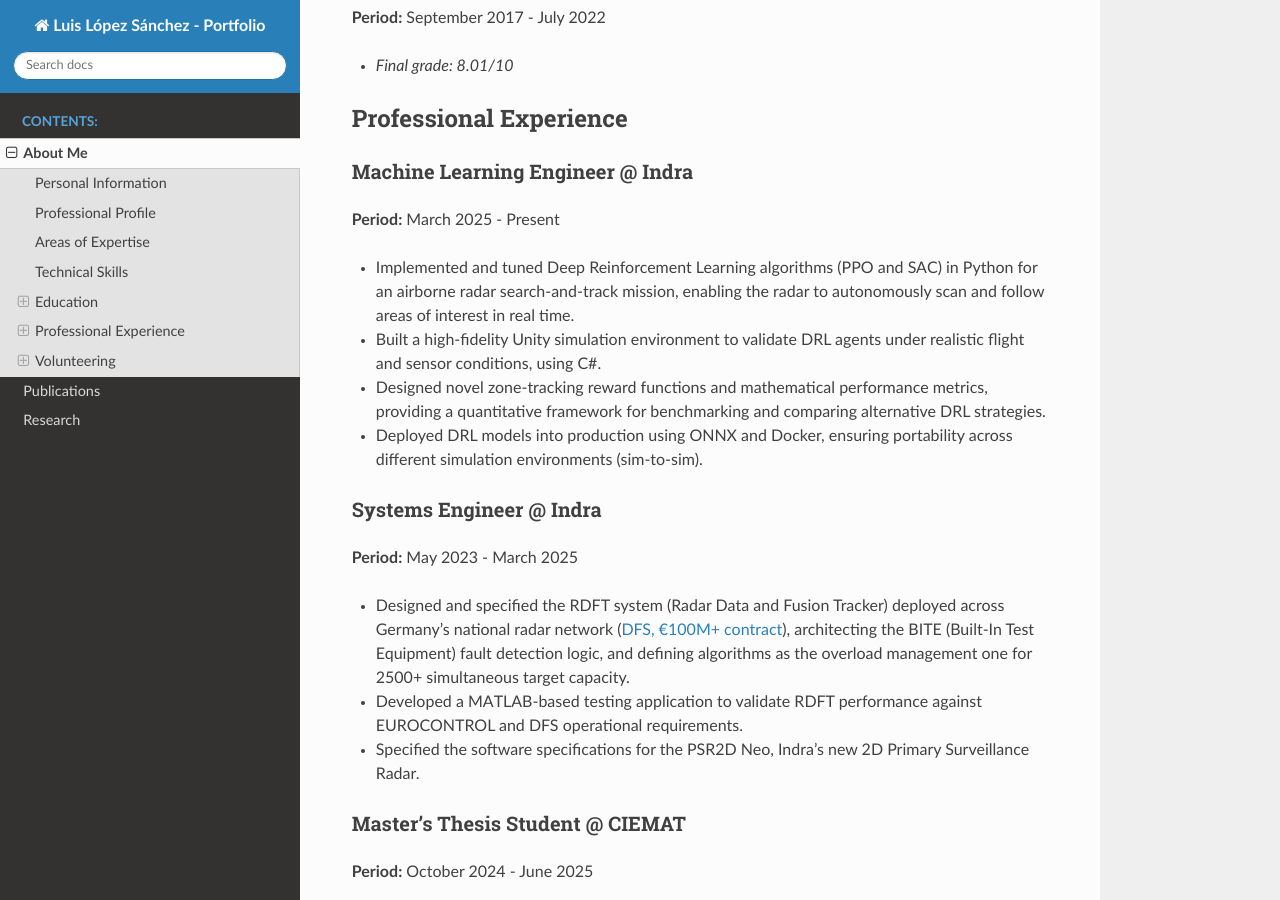
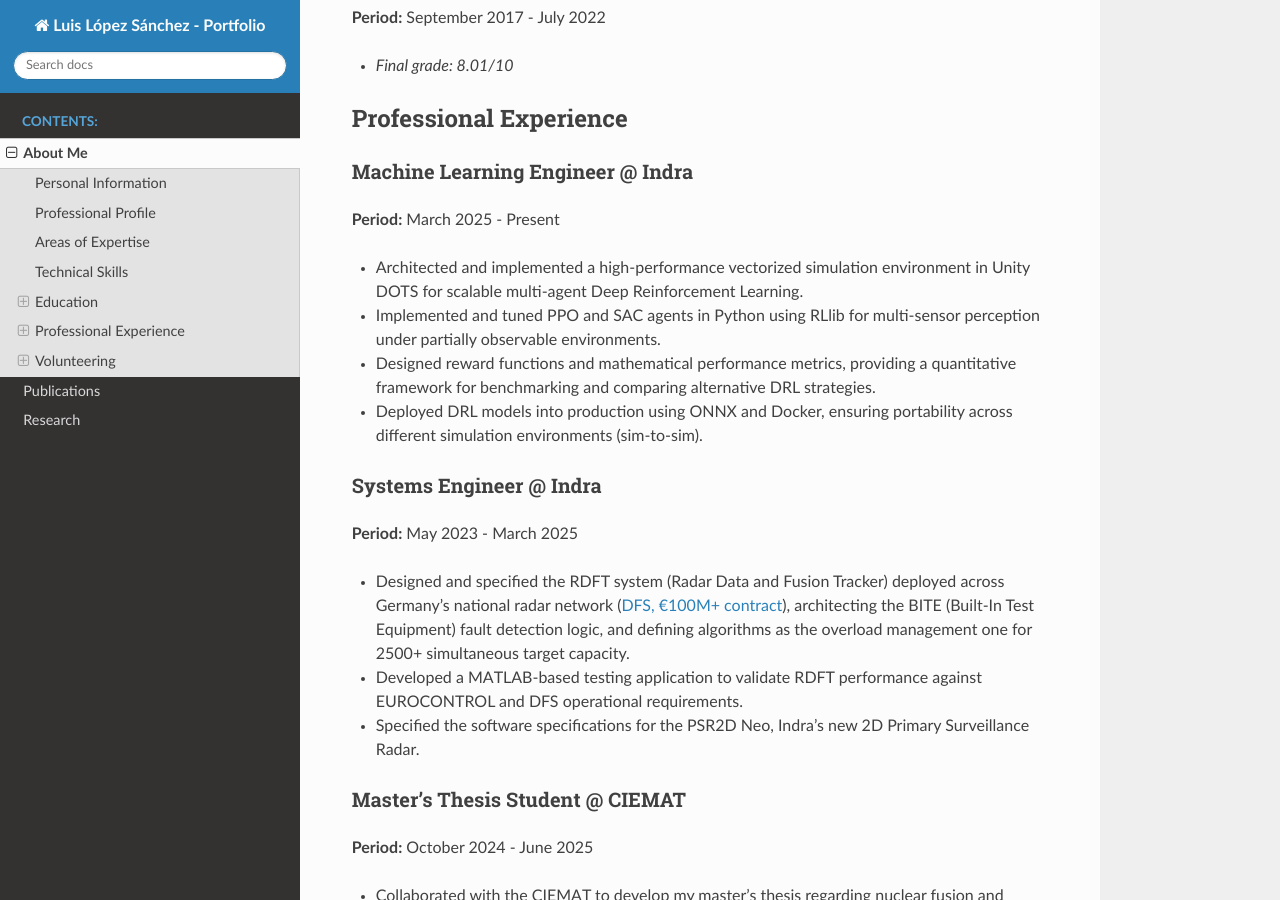
Before and after one commit to luilop13/portfolio, a Sphinx documentation site: the page built from source/about_me.rst, in a window 1280 px wide and 900 px high, scrolled down 1762 px. Built offline with Sphinx 7.4.7 and the Read the Docs theme 3.1.0, drawn with Linux system fonts in a browser that asks for light colours; some of the changed text lies outside the part shown.

Commit message:
Years of experience updated

```diff
--- a/source/about_me.rst
+++ b/source/about_me.rst
@@ -12,10 +12,10 @@ Personal Information
 Professional Profile
 --------------------
 
-Machine Learning Engineer with 2.5 years of overall experience in defense systems, radar technology,
-and applied machine learning. Currently specializing in Deep Reinforcement Learning at Indra
-with a proven track record in building production-ready ML solutions, from high-fidelity Unity
-simulations to ONNX/Docker deployments ensuring sim-to-sim portability.
+Machine Learning Engineer with 3+ years of experience in autonomous systems,
+scientific software, and applied machine learning. Currently specializing in
+Deep Reinforcement Learning at Indra, developing high-performance multi-agent
+simulation environments and scalable RL pipelines using Unity DOTS, RLlib, Docker, and ONNX.
 
 Previously designed and specified critical radar systems deployed across Germany's national
 airspace (`€100M+ DFS contract <https://www.indracompany.com/en/noticia/indra-revamps-germanys-entire-air-surveillance-network-new-art-radars-ensure-safer-digital>`_), including fault detection logic and algorithms managing
@@ -81,9 +81,9 @@ Machine Learning Engineer @ Indra
 
 **Period:** March 2025 - Present
 
-* Implemented and tuned Deep Reinforcement Learning algorithms (PPO and SAC) in Python for an airborne radar search-and-track mission, enabling the radar to autonomously scan and follow areas of interest in real time.
-* Built a high-fidelity Unity simulation environment to validate DRL agents under realistic flight and sensor conditions, using C#.
-* Designed novel zone-tracking reward functions and mathematical performance metrics, providing a quantitative framework for benchmarking and comparing alternative DRL strategies.
+* Architected and implemented a high-performance vectorized simulation environment in Unity DOTS for scalable multi-agent Deep Reinforcement Learning.
+* Implemented and tuned PPO and SAC agents in Python using RLlib for multi-sensor perception under partially observable environments.
+* Designed reward functions and mathematical performance metrics, providing a quantitative framework for benchmarking and comparing alternative DRL strategies.
 * Deployed DRL models into production using ONNX and Docker, ensuring portability across different simulation environments (sim-to-sim).
 
 Systems Engineer @ Indra
```
